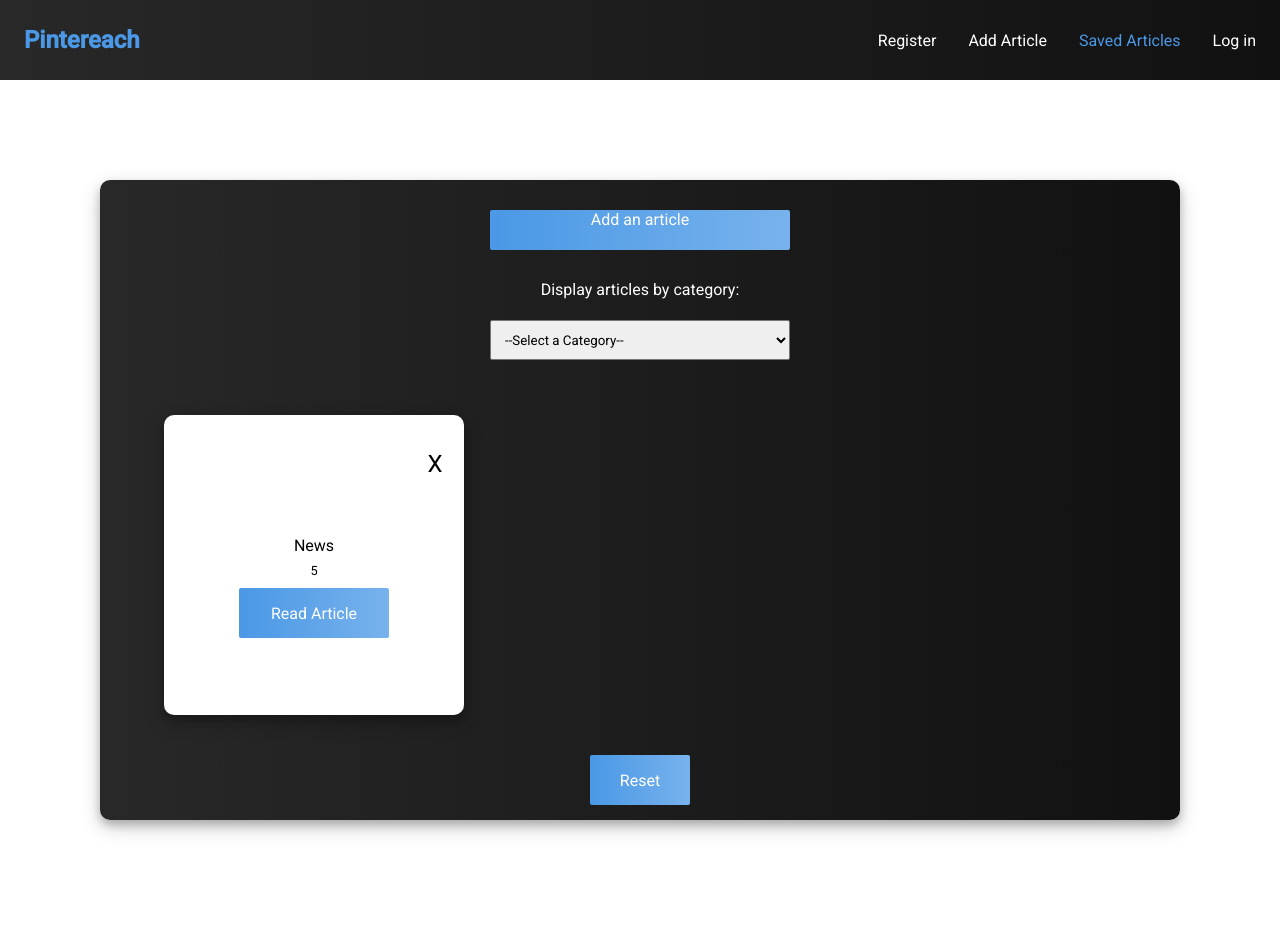
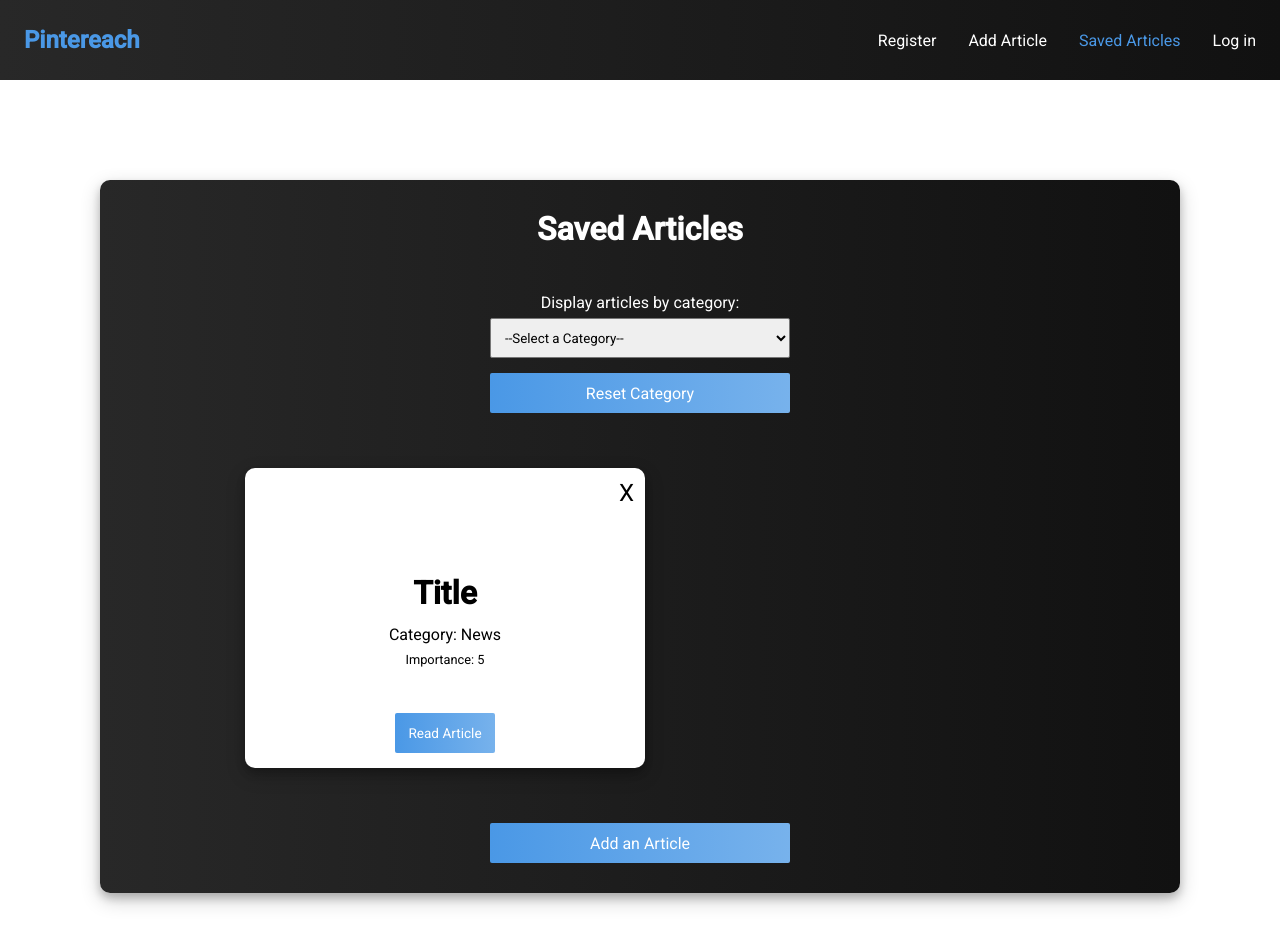
Before and after one commit to Pintereach-Project/frontend, a React (Create React App) app: page /saved-articles in a window 1280 px wide. Shown: the top 946 px of the page. Before the commit the page ends 920 px from the top, so only its background shows below. Built offline with nearby package versions, Linux system fonts and the light colour scheme; the HTML template or start-up script is replaced by a standard one.

Commit message:
saved articles styling complete, still hardcoded

```diff
--- a/src/Saved-Articles/SavedArticles.js
+++ b/src/Saved-Articles/SavedArticles.js
@@ -1,5 +1,6 @@
 import React from 'react';
 import {
+    PageTitle,
     SavedArticleContainer,
     AddArticleBtn,
     SavedArticleForm,
@@ -20,7 +21,7 @@ import {
 const SavedArticles = () => {
     return (
         <SavedArticleContainer>
-            <AddArticleBtn href='/add-article'>Add an article</AddArticleBtn>
+            <PageTitle>Saved Articles</PageTitle>
             <SavedArticleForm>
                 <FormDiv>
                     <FormLabel>Display articles by category:</FormLabel>
@@ -42,20 +43,21 @@ const SavedArticles = () => {
                         <option value='technology'>Technology</option>
                         <option value='other'>Other</option>
                     </SelectCategory>
+                    <ResetBtn>Reset Category</ResetBtn>
                 </FormDiv>
             </SavedArticleForm>
             <SavedArticlesDiv>
                 <ArticleCard>
                     <DeleteBtn>X</DeleteBtn>
                     <ArticleInfo>
-                        <Title></Title>
-                        <Category>News</Category>
-                        <Rating>5</Rating>
+                        <Title>Title</Title>
+                        <Category>Category: News</Category>
+                        <Rating>Importance: 5</Rating>
                     </ArticleInfo>
                     <GoToBtn>Read Article</GoToBtn>
                 </ArticleCard>
             </SavedArticlesDiv>
-            <ResetBtn>Reset</ResetBtn>
+            <AddArticleBtn href='/add-article'>Add an Article</AddArticleBtn>
         </SavedArticleContainer>
     )
 }
--- a/src/Saved-Articles/SavedArticlesStyling.js
+++ b/src/Saved-Articles/SavedArticlesStyling.js
@@ -10,9 +10,14 @@ export const SavedArticleContainer = styled.div`
   align-items: center;
 `;
 
+export const PageTitle = styled.h1`
+  color: #fff;
+  padding: 30px;
+`
+
 export const AddArticleBtn = styled.a`
     width: 300px;
-    margin: 30px 0 15px 0;
+    margin: 30px;
     height: 40px;
     border-radius: 2px;
     background: linear-gradient(
@@ -23,6 +28,9 @@ export const AddArticleBtn = styled.a`
     outline: none;
     border: none;
     color: #fff;
+    display: flex;
+    flex-direction: column;
+    justify-content: center;
     text-align: center;
     text-decoration: none;
 
@@ -60,22 +68,25 @@ export const SelectCategory = styled.select`
   border-radius: 2px;
   height: 40px;
   width: 300px;
-  margin: 15px;
+  margin: 0 15px;
 `;
 
 export const ResetBtn = styled.button`
     margin: 15px;
-    width: 100px;
+    width: 300px;
+    height: 40px;
 `;
 
 export const SavedArticlesDiv = styled.div`
-    width: 90%;
+    width: 75%;
     margin: 15px;
+    display: flex;
+    flex-wrap: wrap;
 `;
 
 export const ArticleCard = styled.div`
   margin: 10px;
-  width: 300px;
+  width: 400px;
   height: 300px;
   box-shadow: 0 5px 8px 0 rgba(0, 0, 0, 0.2), 0 7px 20px 0 rgba(0, 0, 0, 0.2);
   background: #fff;
@@ -84,16 +95,18 @@ export const ArticleCard = styled.div`
   align-items: center;
   justify-content: center;
   flex-direction: column;
+  position: relative;
 `;
 
 export const DeleteBtn = styled.span`
-  top: 2%;
-  right: 3%;
   font-size: 1.5rem;
   z-index: 1;
   color: #000;
   cursor: pointer;
-  transform: translate(805%, -180%);
+  position: absolute;
+  top: 0;
+  right: 0;
+  margin: 11px;
 `;
 
 export const ArticleInfo = styled.div`
@@ -106,6 +119,8 @@ export const ArticleInfo = styled.div`
 export const Title = styled.h1`
   font-size: 2rem;
   color: #000;
+  text-align: center;
+  padding: 5px;
 `;
 
 export const Rating = styled.p`
@@ -117,6 +132,35 @@ export const Category = styled.p`
   font-size: 1rem;
 `;
 
-export const GoToBtn = styled.button`
-    width: 50%;
+export const GoToBtn = styled.a`
+    width: 100px;
+    height: 40px;
+    border-radius: 2px;
+    background: linear-gradient(
+        90deg,
+        rgb(74, 152, 230) 0%,
+        rgb(119, 178, 236) 100%
+    );
+    outline: none;
+    border: none;
+    color: #fff;
+    display: flex;
+    flex-direction: column;
+    justify-content: center;
+    text-align: center;
+    text-decoration: none;
+    font-size: 0.85rem;
+    position: absolute;
+    bottom: 0;
+    margin: 15px;
+
+    &:hover {
+        cursor: pointer;
+        background: linear-gradient(
+        90deg,
+        rgb(39, 143, 255) 0%,
+        rgb(12, 99, 250) 100%
+        );
+        transition: all 0.4s ease-out;
+    }
 `;
```
Also changed, not shown: 1 other file (tests, documents, lock files or other folders).
